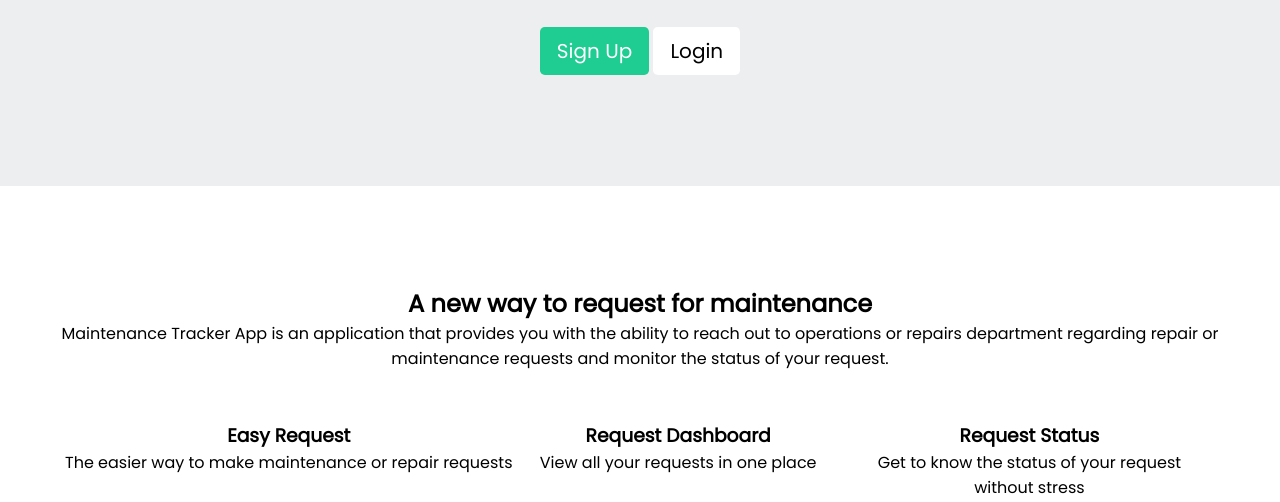
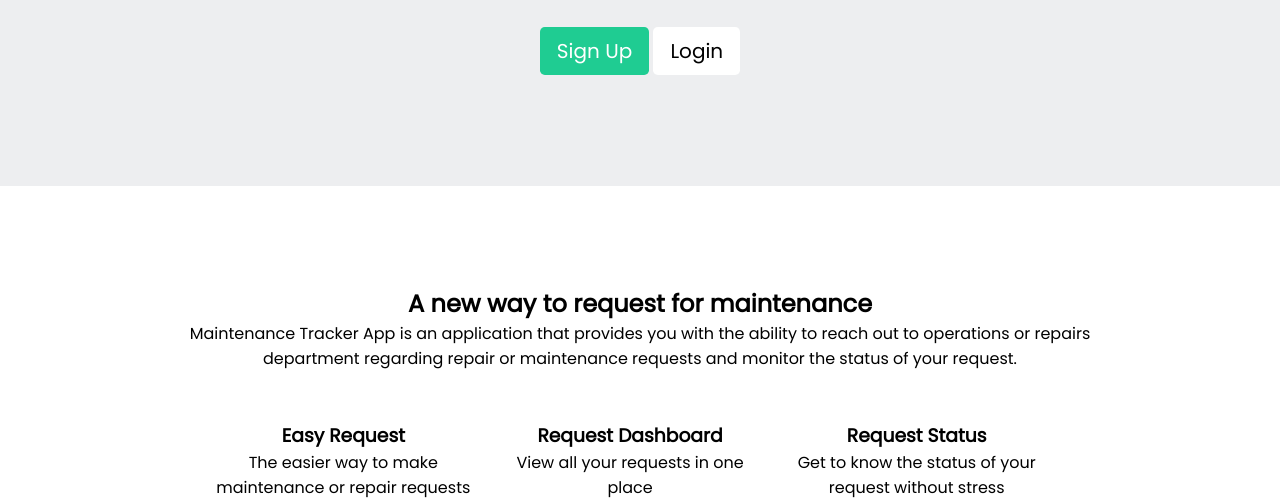
Before and after one commit to ascii-dev/maintenance-tracker, a plain HTML site: page UI/index.html in a window 1280 px wide. Shown: the part 298-800 px from the top of the page. Drawn offline with Linux system fonts and the light colour scheme.

Commit message:
Changed landing page container to description

```diff
--- a/UI/assets/css/responsive.css
+++ b/UI/assets/css/responsive.css
@@ -1,7 +1,6 @@
 @media only screen and (max-width: 800px) {
     .row {
         flex-direction: column;
-        width: 100%;
     }
 
     .col {
--- a/UI/assets/css/style.css
+++ b/UI/assets/css/style.css
@@ -21,6 +21,10 @@
     max-width: 100%;
     padding-right: 15px;
     padding-left: 15px;
+}
+
+.description {
+    max-width: 960px;
 }
 
 .grey-bg {
--- a/UI/index.html
+++ b/UI/index.html
@@ -44,13 +44,13 @@
         </div>
     </section>
     <section class="main">
-        <div class="container div-center">
+        <div class="description div-center">
             <div class="intro">
                 <h1 class="text-center">A new way to request for maintenance</h1>
                 <p class="subtitle text-center">Maintenance Tracker App is an application that provides you with the ability to reach out to operations or repairs department regarding repair or maintenance requests and monitor the status of your request.</p>
             </div>
-            <div class="flex m-50">
-                <div class="feature">
+            <div class="flex row m-50">
+                <div class="col">
                     <h3 class="text-center">
                         Easy Request
                     </h3>
```
